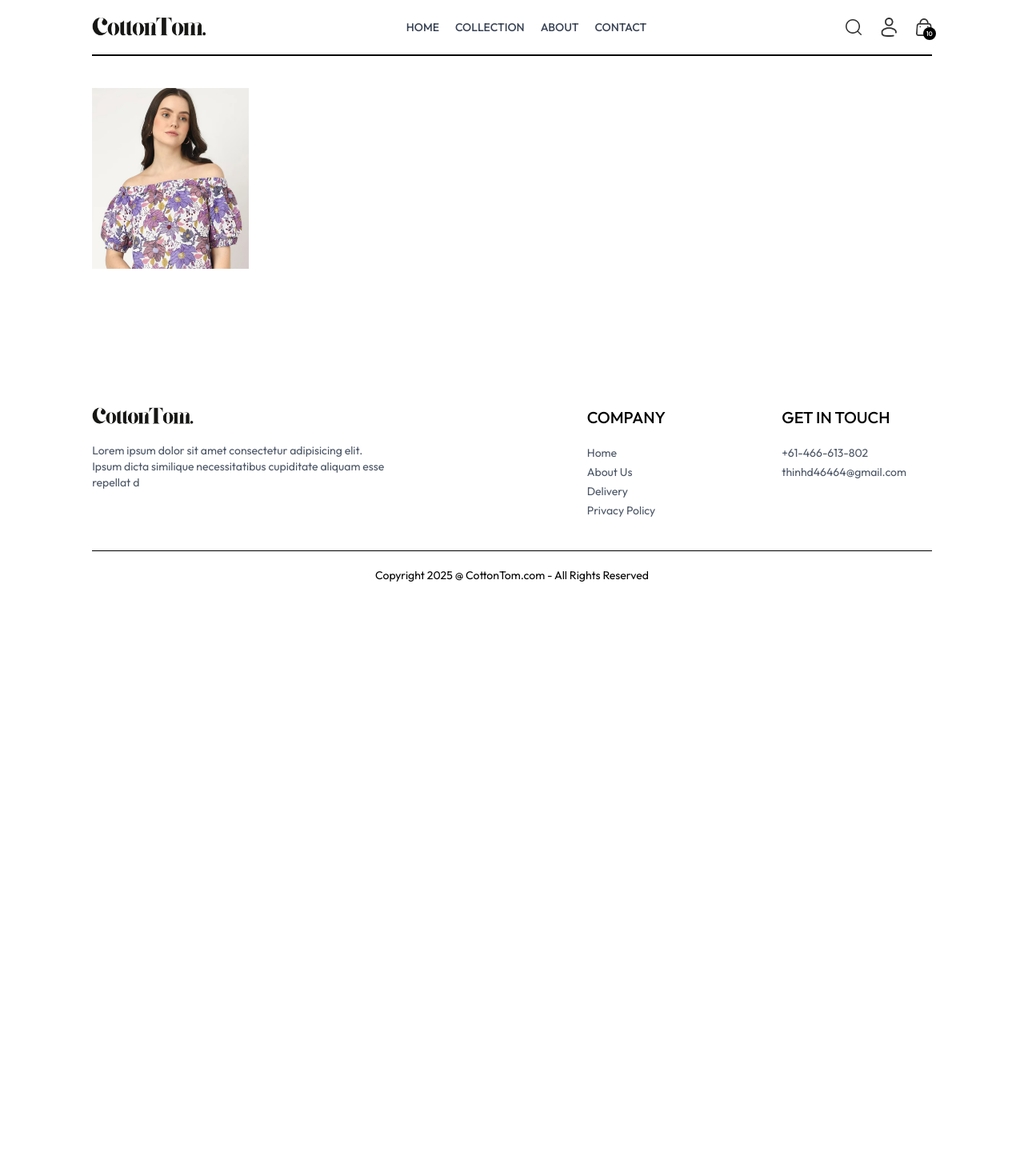
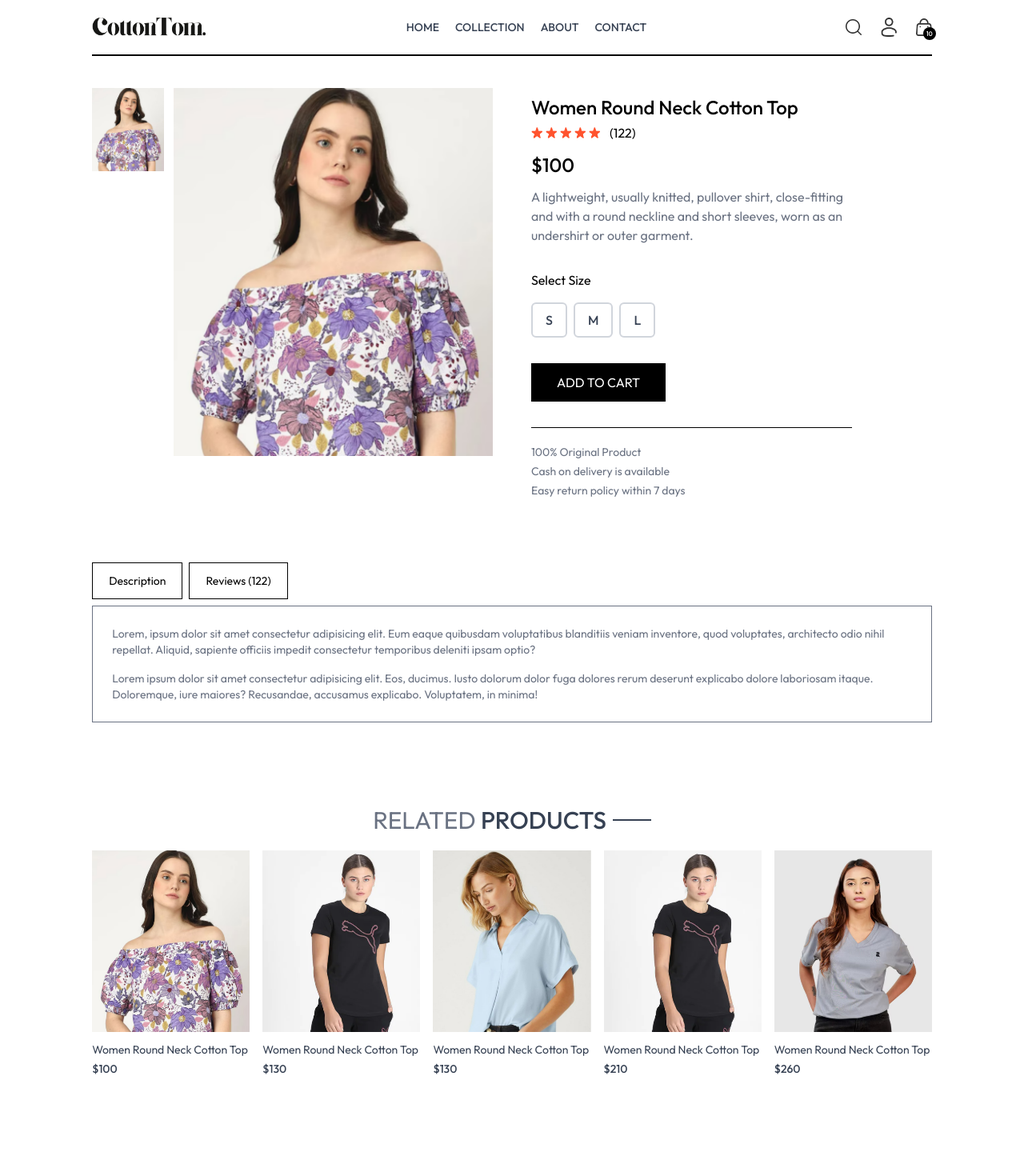
Before and after one commit to ThinhDang464/CottonTom, a React (Vite) app in the folder frontend/: page /product/aaaaa in a window 1280 px wide. Shown: the top 1470 px of the page at 80% size. Before the commit the page ends 800 px from the top, so only its background shows below. Built offline with nearby package versions, Linux system fonts and the light colour scheme.

Commit message:
product page UI

```diff
--- /dev/null
+++ b/frontend/src/components/RelatedProducts.tsx
@@ -0,0 +1,45 @@
+import { useContext, useEffect, useState } from "react";
+import { ShopContext } from "../context/ShopContext";
+import Title from "./Title";
+import Product from "../pages/Product";
+import ProductItem from "./ProductItem";
+
+const RelatedProducts = ({ category, subCategory }) => {
+  const { products } = useContext(ShopContext);
+  const [related, setRelated] = useState([]);
+
+  useEffect(() => {
+    if (products.length > 0) {
+      let productsCopy = products.slice(); //create copy of all products
+
+      productsCopy = productsCopy.filter((item) => category === item.category);
+      productsCopy = productsCopy.filter(
+        (item) => subCategory === item.subCategory
+      );
+
+      setRelated(productsCopy.slice(0, 5));
+    }
+  }, [products]); //whenever products data updated -> need re render
+
+  return (
+    <div className="my-24">
+      <div className="text-center text-3xl py-2">
+        <Title text1={"RELATED"} text2={"PRODUCTS"} />
+      </div>
+
+      <div className="grid grid-cols-2 sm:grid-cols-3 md:grid-cols-4 lg:grid-cols-5 gap-4 gap-y-6">
+        {related.map((item, index) => (
+          <ProductItem
+            key={index}
+            id={item._id}
+            name={item.name}
+            image={item.image}
+            price={item.price}
+          />
+        ))}
+      </div>
+    </div>
+  );
+};
+
+export default RelatedProducts;
--- a/frontend/src/index.css
+++ b/frontend/src/index.css
@@ -17,6 +17,10 @@
   font-style: normal;
 }
 
+::-webkit-scrollbar {
+  display: none;
+}
+
 @media (max-width: 640px) {
   a.active {
     background-color: black;
--- a/frontend/src/pages/Product.tsx
+++ b/frontend/src/pages/Product.tsx
@@ -1,12 +1,15 @@
 import { useContext, useEffect, useState } from "react";
 import { useParams } from "react-router-dom";
 import { ShopContext } from "../context/ShopContext";
+import { assets } from "../assets/assets";
+import RelatedProducts from "../components/RelatedProducts";
 
 const Product = () => {
   const { productId } = useParams(); //get product id thourgh url from dynamic routing
-  const { products } = useContext(ShopContext);
+  const { products, currency } = useContext(ShopContext);
   const [productData, setProductData] = useState(null);
   const [productImage, setProductImage] = useState("");
+  const [productSize, setProductSize] = useState("");
 
   const fetchProductData = async () => {
     //run func when content loaded
@@ -24,21 +27,114 @@
 
   return productData ? (
     <div className="border-t-2 pt-10 transition-opacity ease-in duration-500 opacity-100">
-      {/*Product Data*/}
+      {/*-----------------Product Data-------------------------*/}
       <div className="flex gap-12 sm:gap-12 flex-col sm:flex-row">
-        {/*Product Image */}
-        <div className="flex-1 flex-col-reverse gap-3 sm:flex-row">
-          <div className="flex sm:flex-col overflow-x-auto sm:overflow-y-scroll justify-between sm:justify-normal sm:w-[18.7%] w-full">
+        {/*---------------------Product Image------------------ */}
+        {/*reverse - last item i html code uptop for mobile */}
+        <div className="flex flex-1 flex-col-reverse gap-3 sm:flex-row">
+          <div className="flex sm:flex-col overflow-x-auto sm:overflow-y-scroll justify-between sm:justify-normal sm:w-[18.1%] w-full">
             {productData.image.map((img, index) => (
               <img
+                onClick={() => {
+                  setProductImage(img);
+                }}
                 src={img}
                 key={index}
                 className="w-[24%] sm:w-full sm:mb-3 flex-shrink-0 cursor-pointer"
               />
             ))}
           </div>
+
+          <div className="w-full sm:w-[80%]">
+            <img className="w-full h-auto" src={productImage} alt="" />
+          </div>
+        </div>
+
+        {/*---------------------------Product Information-----------------------*/}
+        <div className="flex-1">
+          <h1 className="font-medium text-2xl mt-2">{productData.name}</h1>
+          <div className="flex items-center gap-1 mt-1">
+            <img src={assets.star_icon} alt="" className="w-3.5" />
+            <img src={assets.star_icon} alt="" className="w-3.5" />
+            <img src={assets.star_icon} alt="" className="w-3.5" />
+            <img src={assets.star_icon} alt="" className="w-3.5" />
+            <img src={assets.star_icon} alt="" className="w-3.5" />
+            <p className="pl-2">(122)</p>
+          </div>
+          <p className="mt-3 text-2xl font-medium">
+            {currency}
+            {productData.price}
+          </p>
+          <p className="mt-3 text-gray-500 md:w-4/5">
+            {productData.description}
+          </p>
+          <div className="flex flex-col gap-4 my-8">
+            <p>Select Size</p>
+            <div className="flex gap-2">
+              {productData.sizes.map((size, index) => (
+                <button
+                  onClick={() => {
+                    setProductSize(size);
+                  }}
+                  className={`
+                  py-2 px-4 rounded-md font-medium cursor-pointer
+                  border-2
+                  transition-all duration-200 ease-in-out
+                  /* --- Conditional Styles --- */
+                  ${
+                    size === productSize
+                      ? "bg-black text-white border-black" // SELECTED: High contrast and solid
+                      : "bg-white text-gray-700 border-gray-300 hover:border-black" // UNSELECTED: Clean with a hover effect
+                  }
+                `}
+                  key={index}
+                >
+                  {size}
+                </button>
+              ))}
+            </div>
+          </div>
+          <button className="bg-black text-white px-8 py-3 active:bg-gray-700 cursor-pointer">
+            ADD TO CART
+          </button>
+          <hr className="mt-8 sm:w-4/5" />
+          <div className="text-sm text-gray-500 mt-5 flex flex-col gap-1">
+            <p>100% Original Product</p>
+            <p>Cash on delivery is available</p>
+            <p>Easy return policy within 7 days</p>
+          </div>
         </div>
       </div>
+
+      {/*--------------Description and Review----------------*/}
+      <div className="mt-20">
+        <div>
+          <div className="flex">
+            <p className="border px-5 py-3 text-sm">Description</p>
+            <p className="border px-5 py-3 text-sm ml-2">Reviews (122)</p>
+          </div>
+          <div className="flex flex-col mt-2 gap-4 border px-6 py-6 text-sm text-gray-500">
+            <p>
+              Lorem, ipsum dolor sit amet consectetur adipisicing elit. Eum
+              eaque quibusdam voluptatibus blanditiis veniam inventore, quod
+              voluptates, architecto odio nihil repellat. Aliquid, sapiente
+              officiis impedit consectetur temporibus deleniti ipsam optio?
+            </p>
+            <p>
+              Lorem ipsum dolor sit amet consectetur adipisicing elit. Eos,
+              ducimus. Iusto dolorum dolor fuga dolores rerum deserunt explicabo
+              dolore laboriosam itaque. Doloremque, iure maiores? Recusandae,
+              accusamus explicabo. Voluptatem, in minima!
+            </p>
+          </div>
+        </div>
+      </div>
+
+      {/*--------------Related Products----------------*/}
+      <RelatedProducts
+        category={productData.category}
+        subCategory={productData.subCategory}
+      />
     </div>
   ) : (
     <div className="opacity-0"></div>
@@ -46,3 +142,5 @@
 };
 
 export default Product;
+
+//scroll bar is hidden in index.css webkit scrollbar
```
